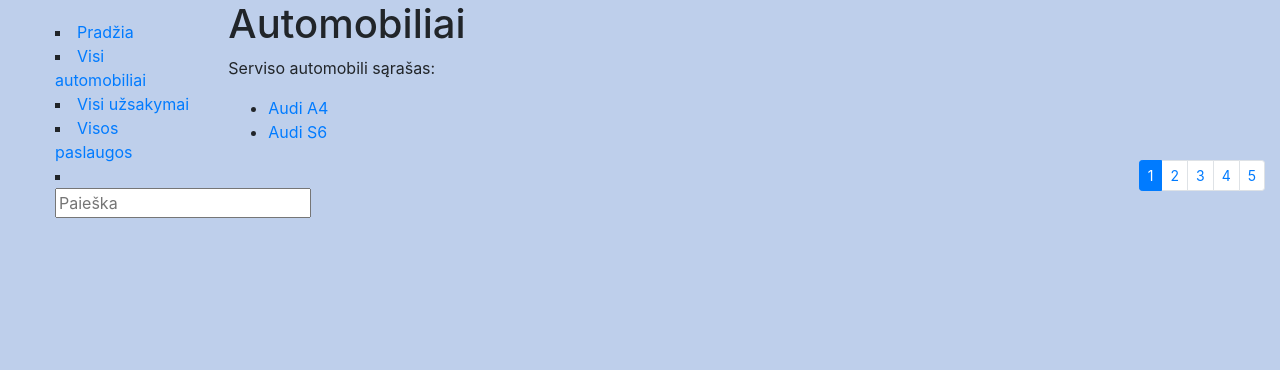
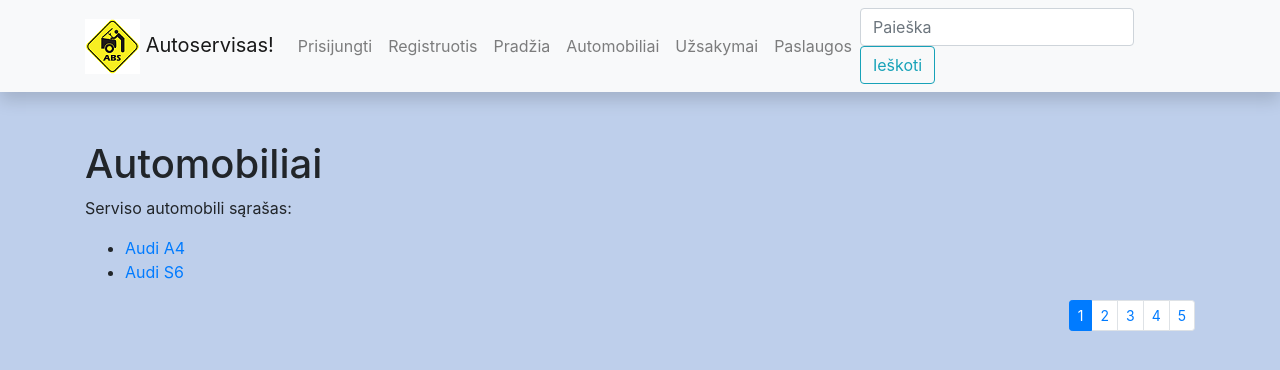
Before and after one commit to regis1986/Praktika, a Django app: page /automobiliai/ in a window 1280 px wide. Shown: the top 370 px of the page. Run offline with Django 4.2, Linux system fonts and the light colour scheme; data comes from the database, SQL or seed files in the repository; both versions use the stored data as it was after the commit; some libraries are stand-ins or nearby versions.

Commit message:
pakeistas base

```diff
--- a/autoservisas/templates/base.html
+++ b/autoservisas/templates/base.html
@@ -1,38 +1,103 @@
 <!DOCTYPE html>
 <html lang="en">
 <head>
-    {% block title %}<title>Autoservisas</title>{% endblock %}
-    <meta charset="utf-8">
-    <meta name="viewport" content="width=device-width, initial-scale=1">
-    <link rel="stylesheet"
-          href="https://stackpath.bootstrapcdn.com/bootstrap/4.1.3/css/bootstrap.min.css"
-          integrity="sha384-
-MCw98/SFnGE8fJT3GXwEOngsV7Zt27NXFoaoApmYm81iuXoPkFOJwJ8ERdknLPMO"
-          crossorigin="anonymous">
+    {% block title %}
+    <title>ABS servisas</title>
+    {% endblock %}
+    <meta charset="utf-8"/>
+    <meta name="viewport" content="width=device-width, initial-scale=1"/>
+    <link
+            rel="stylesheet"
+            href="https://stackpath.bootstrapcdn.com/bootstrap/4.1.3/css/bootstrap.min.css"
+            integrity="sha384-MCw98/SFnGE8fJT3GXwEOngsV7Zt27NXFoaoApmYm81iuXoPkFOJwJ8ERdknLPMO"
+            crossorigin="anonymous"
+    />
+    <link
+            rel="stylesheet"
+            href="https://cdnjs.cloudflare.com/ajax/libs/font-awesome/4.7.0/css/font-awesome.min.css"
+    />
     <!-- Add additional CSS in static file -->
     {% load static %}
-    <link rel="stylesheet" href="{% static 'css/styles.css' %}">
+    <link rel="stylesheet" href="{% static 'css/styles.css' %}"/>
 </head>
 <body>
-<div class="container-fluid">
-    <div class="row">
-        <div class="col-sm-2">
-            {% block sidebar %}
-            <ul class="sidebar-nav">
-                <li><a href="{% url 'index' %}">Pradžia</a></li>
-                <li><a href="{% url 'automobiliai-all' %}">Visi automobiliai</a></li>
-                <li><a href="{% url 'uzsakymai-all' %}">Visi užsakymai</a></li>
-                <li><a href="">Visos paslaugos</a></li>
-                <li>
-                    <form action="{% url 'search-name' %}" method="get" class="form-group">
-                        <input type="text" name="search_text" placeholder="Paieška">
-                    </form>
-                </li>
+<!-- Navigation -->
+
+<nav
+        class="navbar navbar-expand-lg navbar-light bg-light static-top mb-5 shadow"
+>
+    <div class="container">
+        <a class="navbar-brand" href="{% url 'index' %}">
+
+            <img src="{% static 'logo.png' %}">
+            Autoservisas!</a
+        >
+        <button
+                class="navbar-toggler"
+                type="button"
+                data-toggle="collapse"
+                data-target="#navbarResponsive"
+                aria-controls="navbarResponsive"
+                aria-expanded="false"
+                aria-label="Toggle navigation"
+        >
+            <span class="navbar-toggler-icon"></span>
+        </button>
+        <div class="collapse navbar-collapse" id="navbarResponsive">
+            <ul class="navbar-nav ml-auto">
+                {% if user.is_authenticated %}
+                <li class="nav-item"><a class="nav-link" href="#">
+                    <svg class="bi bi-person" width="1.5em" height="1.5em" viewBox="0 0 16 16" fill="currentColor" xmlns="http://www.w3.org/2000/svg">
+                        <path fill-rule="evenodd" d="M13 14s1 0 1-1-1-4-6-4-6 3-6 4 1 1 1 1h10zm-9.995-.944v-.002.002zM3.022 13h9.956a.274.274 0 00.014-.002l.008-.002c-.001-.246-.154-.986-.832-1.664C11.516 10.68 10.289 10 8 10c-2.29 0-3.516.68-4.168 1.332-.678.678-.83 1.418-.832 1.664a1.05 1.05 0 00.022.004zm9.974.056v-.002.002zM8 7a2 2 0 100-4 2 2 0 000 4zm3-2a3 3 0 11-6 0 3 3 0 016 0z" clip-rule="evenodd"/>
+                    </svg>
+                    {{ user.get_username }}</a></li>
+                <li class="nav-item"><a class="nav-link" href="#">Mano darbai</a></li>
+                <li class="nav-item"><a class="nav-link" href="{% url 'logout' %}">Atsijungti</a></li>
+                {% else %}
+                <li class="nav-item"><a class="nav-link" href="{% url 'login' %}?next={{ request.path }}">Prisijungti</a></li>
+                <li class="nav-item"><a class="nav-link" href="#">Registruotis</a></li>
+                {% endif %}
+                <li class="nav-item"><a class="nav-link" href="{% url 'index' %}">Pradžia</a></li>
+                <li class="nav-item"><a class="nav-link" href="{% url 'automobiliai-all' %}">Automobiliai</a></li>
+                <li class="nav-item"><a class="nav-link" href="{% url 'uzsakymai-all' %}">Užsakymai</a></li>
+                <li class="nav-item"><a class="nav-link" href="">Paslaugos</a></li>
             </ul>
-            {% endblock %}
+
+            <form
+                    class="form-inline my-2 my-lg-0"
+                    action="{% url 'search-name' %}"
+                    method="get"
+            >
+                <input
+                        class="form-control mr-sm-2"
+                        type="search"
+                        placeholder="Paieška"
+                        aria-label="Search"
+                        name="search_text"
+                />
+                <button class="btn btn-outline-info my-2 my-sm-0" type="submit">
+                    Ieškoti
+                </button>
+            </form>
         </div>
-        <div class="col-sm-10 ">{% block content %}{% endblock %}</div>
     </div>
-</div>
+</nav>
+<div class="container">{% block content %}{% endblock %}</div>
+
+<script
+        src="https://code.jquery.com/jquery-3.5.1.slim.min.js"
+        integrity="sha384-DfXdz2htPH0lsSSs5nCTpuj/zy4C+OGpamoFVy38MVBnE+IbbVYUew+OrCXaRkfj"
+        crossorigin="anonymous"
+></script>
+<script
+        src="https://cdn.jsdelivr.net/npm/popper.js@1.16.0/dist/umd/popper.min.js"
+        integrity="sha384-Q6E9RHvbIyZFJoft+2mJbHaEWldlvI9IOYy5n3zV9zzTtmI3UksdQRVvoxMfooAo"
+        crossorigin="anonymous"
+></script>
+<script
+        src="https://stackpath.bootstrapcdn.com/bootstrap/4.5.0/js/bootstrap.min.js"
+        integrity="sha384-OgVRvuATP1z7JjHLkuOU7Xw704+h835Lr+6QL9UvYjZE3Ipu6Tp75j7Bh/kR0JKI"
+        crossorigin="anonymous"
+></script>
 </body>
 </html>
```
Also changed, not shown: autoservisas/media/covers/a4.jpeg (added), autoservisas/media/covers/bmw-120.jpg (added), autoservisas/media/covers/corola.jpg (added), autoservisas/media/covers/v60.jpg (added), autoservisas/media/covers/x5.jpg (added), autoservisas/migrations/0008_uzsakymas_cover.py (added), autoservisas/static/logo.png (added), db.sqlite3, 1 other file.
